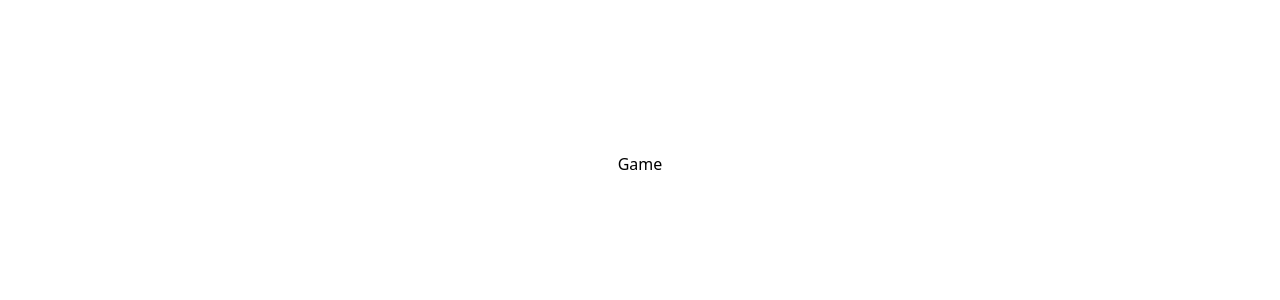
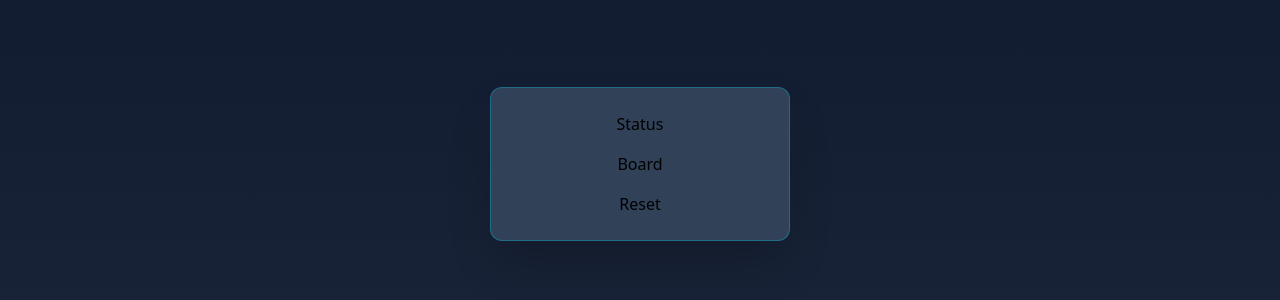
Before and after one commit to Andrei-Cervantes/tictactoe_react, a React (Vite) app: page / in a window 1280 px wide. Shown: the part 236-536 px from the top of the page. Built offline with nearby package versions, Linux system fonts and the light colour scheme.

Commit message:
style: add background color theme

```diff
--- a/src/App.tsx
+++ b/src/App.tsx
@@ -2,7 +2,7 @@ import Game from "./components/Game";
 
 const App = () => {
   return (
-    <div className="min-h-screen flex items-center justify-center">
+    <div className="min-h-screen flex items-center justify-center bg-gradient-to-b from-slate-900 to-slate-800">
       <Game />
     </div>
   );
--- a/src/components/Game.tsx
+++ b/src/components/Game.tsx
@@ -1,5 +1,15 @@
+import Board from "./Board";
+import ResetButton from "./ResetButton";
+import Status from "./Status";
+
 const Game = () => {
-  return <div>Game</div>;
+  return (
+    <div className="space-y-4 p-6 bg-slate-700 rounded-xl shadow-2xl w-[300px] text-center border border-cyan-400/30">
+      <Status />
+      <Board />
+      <ResetButton />
+    </div>
+  );
 };
 
 export default Game;
```
